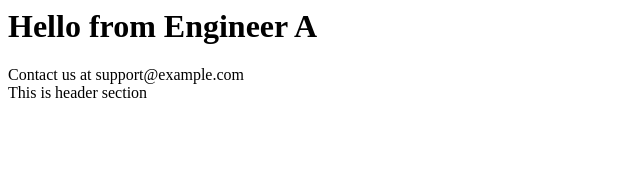
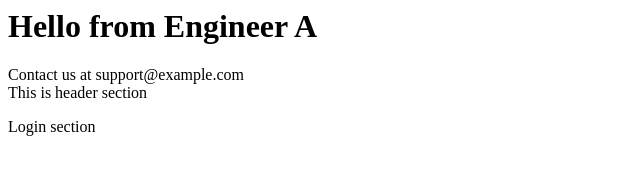
Before and after one commit to sidharthtr9033/webpage-demo, a plain HTML site: page index.html in a window 1280 px wide. Shown: the whole page, without its empty margins (0-640 px from the left). Drawn offline with Linux system fonts and the light colour scheme.

Commit message:
Added login section and login.txt

```diff
--- a/index.html
+++ b/index.html
@@ -1,3 +1,4 @@
 <h1>Hello from Engineer A</h1>
 <footer>Contact us at support@example.com</footer>
 <header>This is header section</header>
+<p>Login section</p>
```
Also changed, not shown: login.txt (added).
